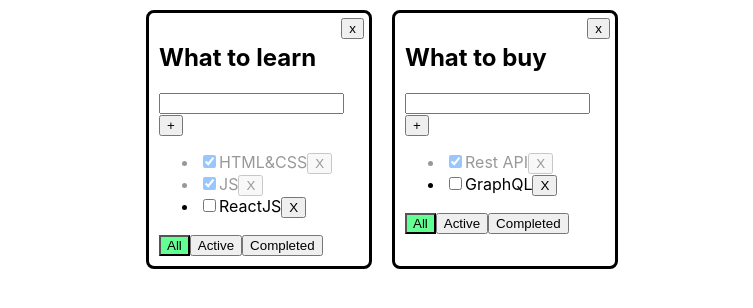
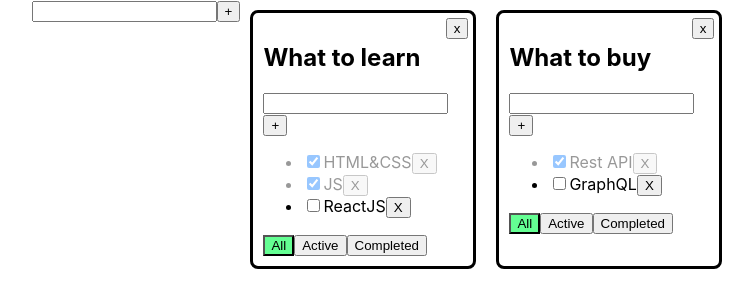
Before and after one commit to pdxserg/todolist_1_3, a React (Create React App) app: page / in a window 1280 px wide. Shown: the top 308 px of the page, without its empty margins (258-1011 px from the left). Built offline with nearby package versions, Linux system fonts and the light colour scheme.

Commit message:
create AddItemForm.jsx

```diff
--- /dev/null
+++ b/src/AddItemForm.tsx
@@ -0,0 +1,10 @@
+import React from 'react';
+
+export const AddItemForm = () => {
+	return (
+		<div>
+			<input type="text"/>
+			<button>+</button>
+		</div>
+	);
+};
--- a/src/App.tsx
+++ b/src/App.tsx
@@ -2,6 +2,7 @@ import React, {useState} from 'react';
 import './App.css';
 import {Todolist} from "./Todolist";
 import {v1} from "uuid";
+import {AddItemForm} from "./AddItemForm";
 
 
 export type TaskType = {
@@ -62,6 +63,7 @@ function App() {
 
 		return (
 			<div className="App">
+				<AddItemForm/>
 				{todolists.map(todol=>{
 
 					let filteredTasks = tasks[todol.id]
```
